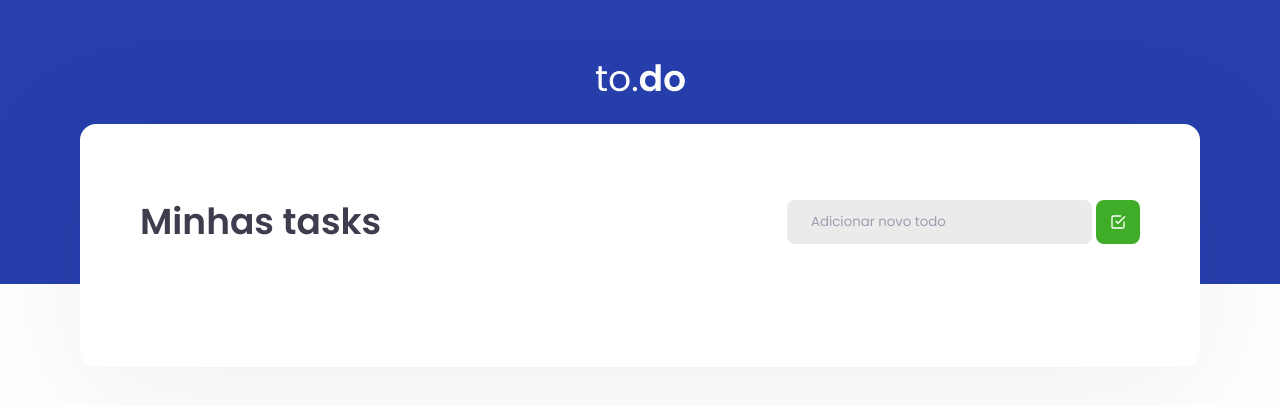
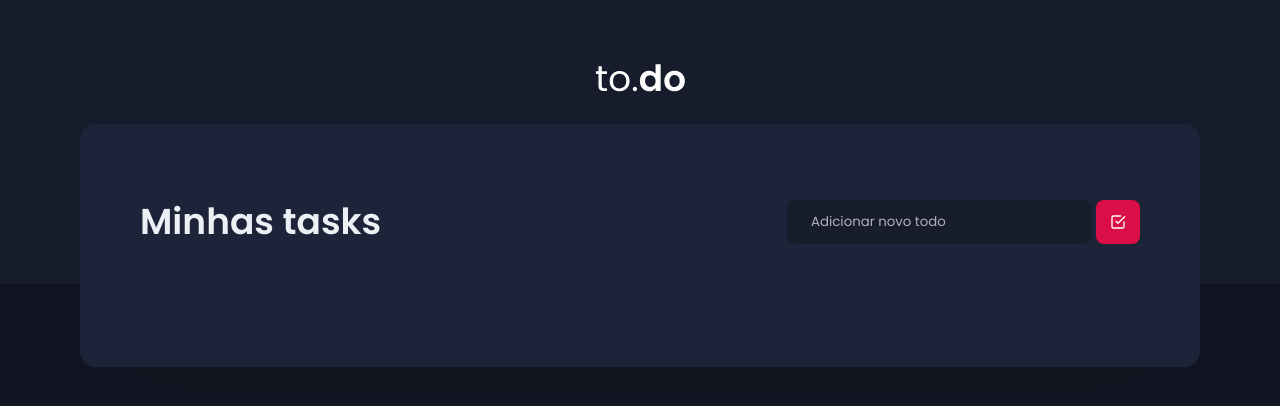
Before and after one commit to lucasmmonnerat/desafio-01-01-conceitos-do-react, a React app: page / in a window 1280 px wide. Shown: the top 406 px of the page. Built offline with nearby package versions, Linux system fonts and the light colour scheme.

Commit message:
Stilization

```diff
--- a/src/styles/global.scss
+++ b/src/styles/global.scss
@@ -1,12 +1,12 @@
 :root {
-  --blue: #273FAD;
-  --green: #3FAD27;
-  --red: 	#ad273f;
-  --background: #EBEBEB;
-  --shapes: #FFFFFF;
-  --text-title: #3D3D4D;
-  --text: #1C1C29;
-  --text-light: #A09CB1;
+  --blue: #181d2e;
+  --green: #db0f47;
+  --red: #ff0c4f;
+  --background: #181d2c;
+  --shapes: #1d243a;
+  --text-title: #eceff4;
+  --text: #eceff4;
+  --text-light: #a09cb1;
 }
 
 * {
@@ -17,10 +17,12 @@
 
 body {
   font: 16px "Poppins", Arial, sans-serif;
-  color: #121214;
+  color: #d2d4db;
+  background-color: #121622;
 }
 
-input, textarea {
+input,
+textarea {
   font-family: "Poppins";
 }
 
@@ -30,6 +32,7 @@ input, textarea {
   padding: 2.5rem 1rem;
 }
 
-button, .checkmark {
+button,
+.checkmark {
   cursor: pointer;
 }
--- a/src/styles/tasklist.scss
+++ b/src/styles/tasklist.scss
@@ -22,8 +22,7 @@ section.task-list {
       display: flex;
       gap: 0.25rem;
       align-items: center;
-
-      background: #fff;
+      background: transparent;
       font-size: 16px;
 
       input {
@@ -37,7 +36,7 @@ section.task-list {
         border: 0;
 
         &::placeholder {
-          color: var(--text-light)
+          color: #afb2be;
         }
       }
 
@@ -71,7 +70,7 @@ section.task-list {
         display: flex;
         justify-content: space-between;
         align-items: center;
-        border-bottom: 1px solid #EBEBEB;
+        border-bottom: 1px solid #afb2be;
         padding: 1rem 0;
 
         div {
@@ -87,7 +86,7 @@ section.task-list {
 
           &.completed {
             p {
-              text-decoration:line-through;
+              text-decoration: line-through;
               opacity: 0.6;
             }
           }
@@ -122,7 +121,7 @@ section.task-list {
               left: 0;
               width: 16px;
               height: 16px;
-              background-color: var(--background);
+              background-color: #454d65;
               border-radius: 2px;
 
               &:after {
@@ -151,7 +150,7 @@ section.task-list {
 
           &:hover {
             svg {
-              filter: brightness(0.5)
+              filter: brightness(0.5);
             }
           }
         }
```
